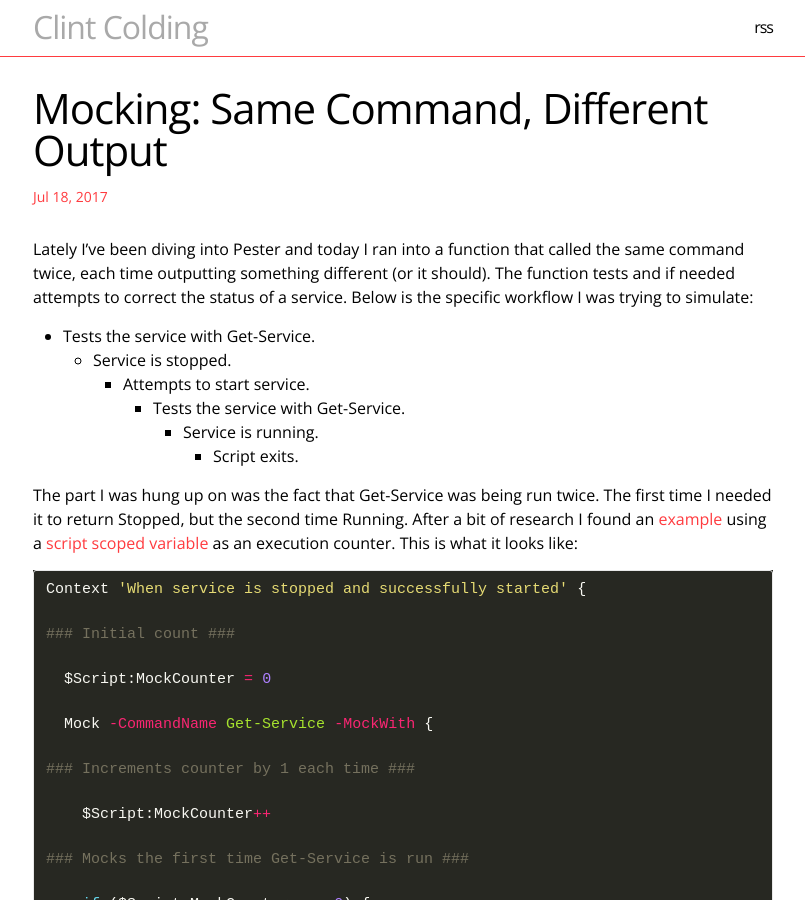
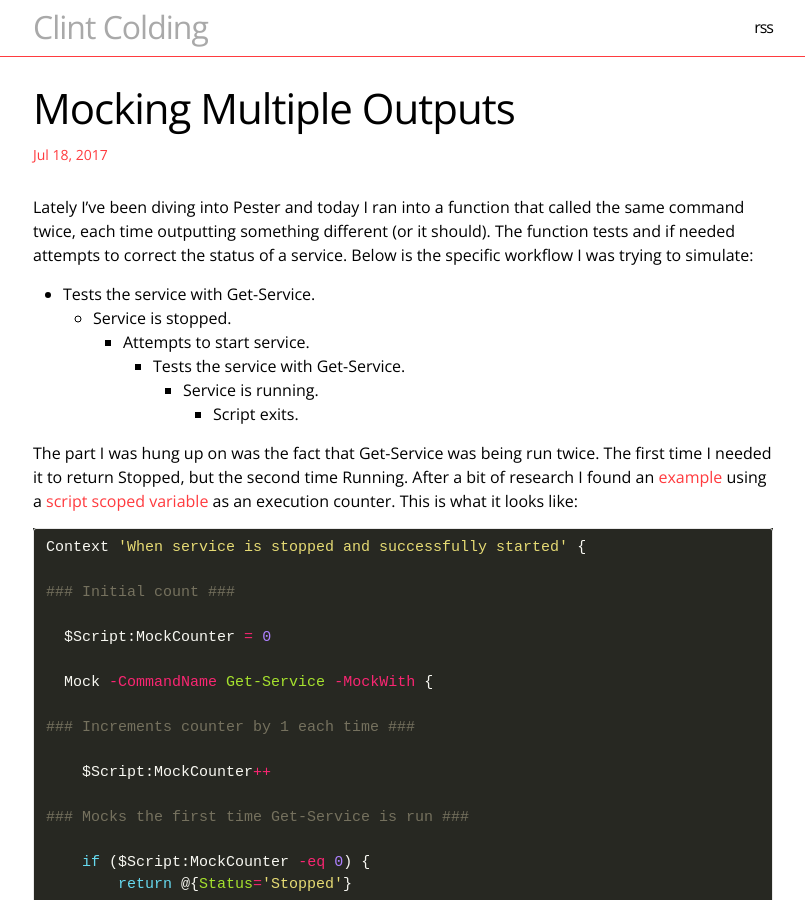
Before and after one commit to clintcolding/clintcolding.github.io, a Jekyll site: the page built from _posts/2017-07-18-mocking-multiple-output.md, in a window 1280 px wide and 900 px high. Shown: the whole window, without its empty margins (237-1042 px from the left). Built offline with Jekyll 4.4.1, drawn with Linux system fonts in a browser that asks for light colours; comment, search, counter and statistics services are not loaded.

Commit message:
New title

```diff
--- a/_posts/2017-07-18-mocking-same-command-different-output.md
+++ b/_posts/2017-07-18-mocking-multiple-output.md
@@ -1,6 +1,6 @@
 ---
 layout: post
-title: 'Mocking: Same Command, Different Output'
+title: 'Mocking Multiple Outputs'
 categories:
 - PowerShell
 tags:
```
